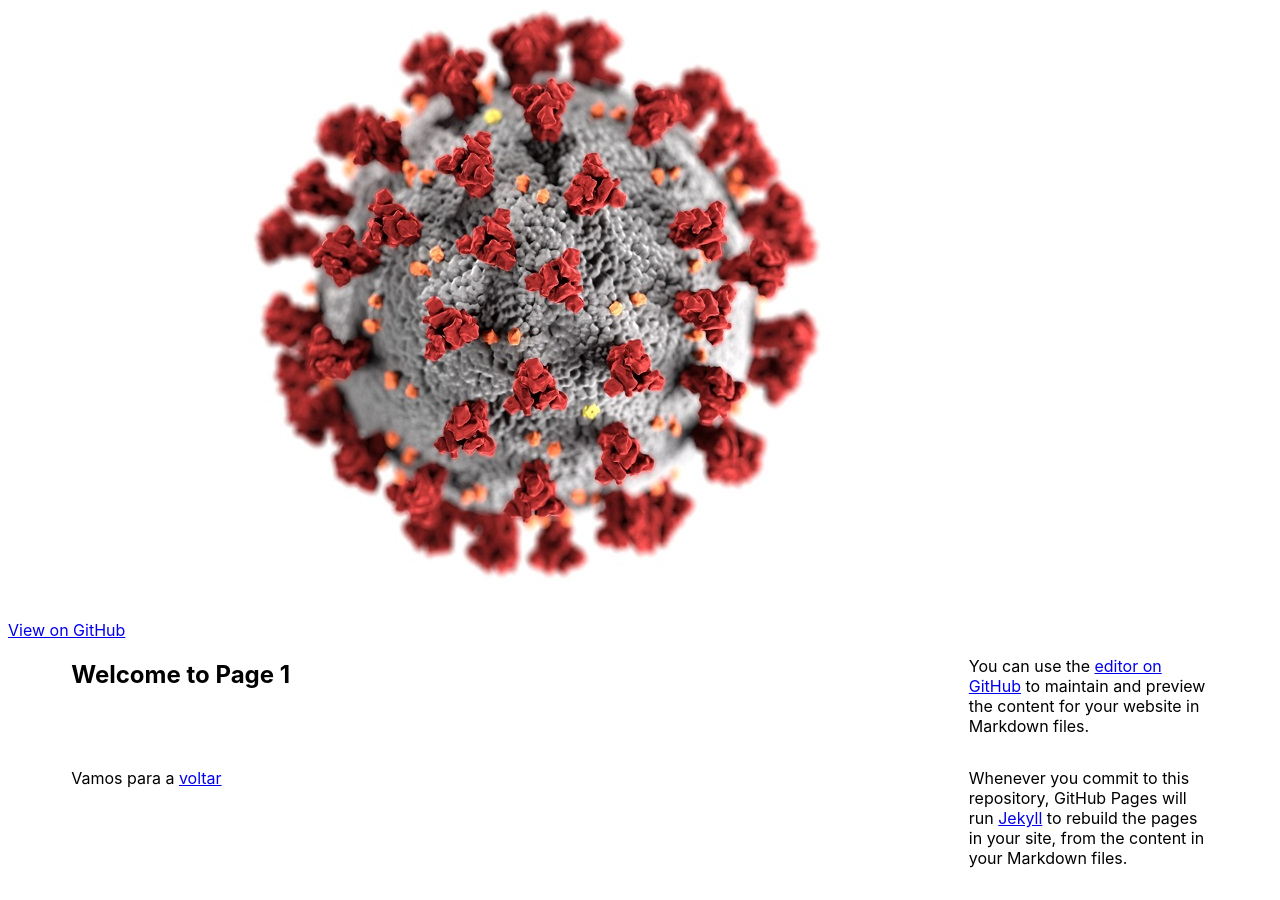
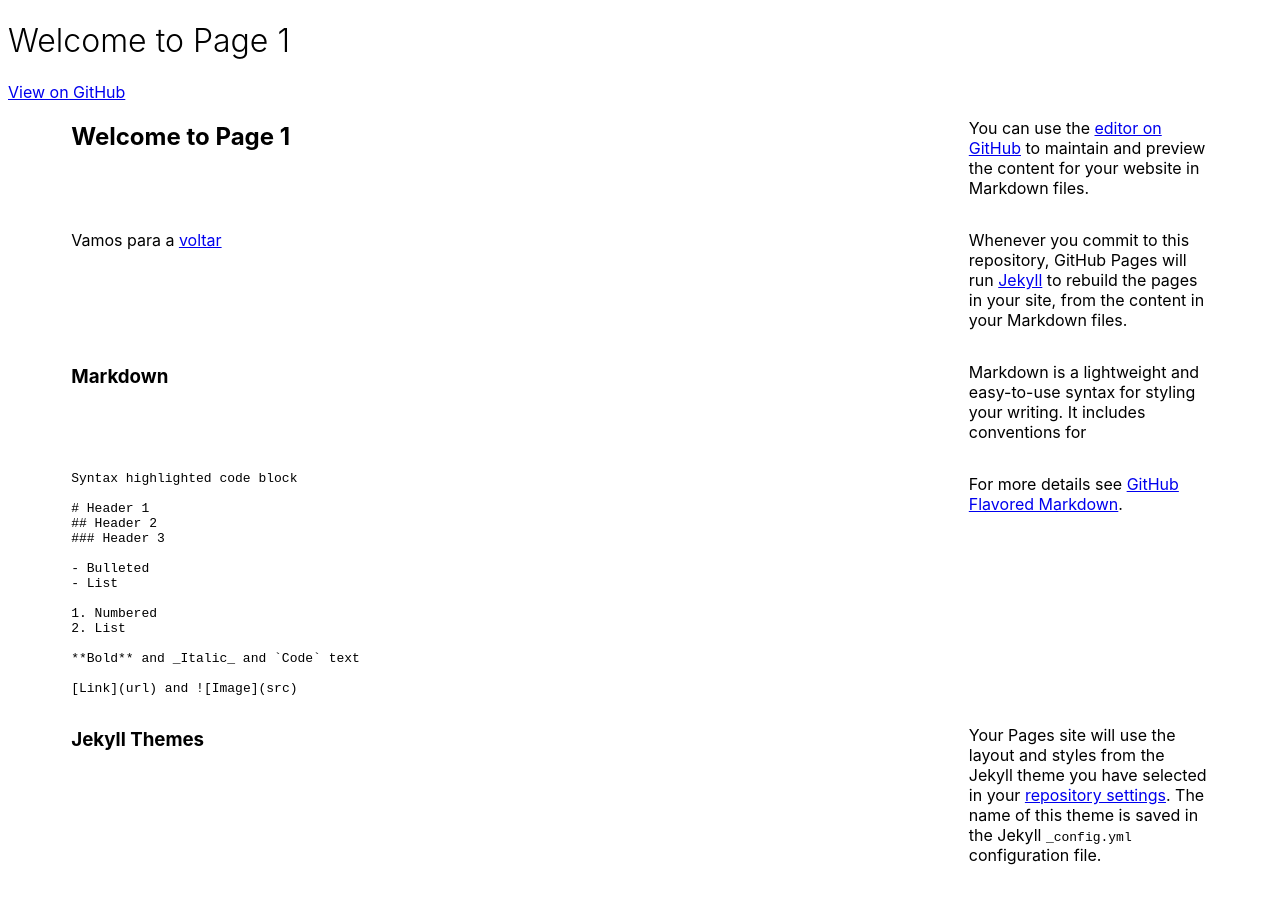
Before and after one commit to guilhermesupe/testemd, a Jekyll site: the page built from page1.md, in a window 1280 px wide and 900 px high. Built offline with Jekyll 4.4.1, drawn with Linux system fonts in a browser that asks for light colours; our own code applies the rules of GitHub Pages for plain Markdown files; a script that is not in the unit is left out; comment, search, counter and statistics services are not loaded; the repository's description, which GitHub fills in, is left out.

Commit message:
Update default.html

```diff
--- a/_layouts/default.html
+++ b/_layouts/default.html
@@ -52,7 +52,7 @@
 
 
     <header class="page-header" role="banner">
-       <img src="images/logo.jpg" alt="{{ page.title | default: site.title | default: site.github.repository_name }}" class="project-name" />
+        <h1 class="project-name">{{ page.title | default: site.title | default: site.github.repository_name }}</h1>
       <h2 class="project-tagline">{{ page.description | default: site.description | default: site.github.project_tagline }}</h2>
       {% if site.github.is_project_page %}
         <a href="{{ site.github.repository_url }}" class="btn">View on GitHub</a>
```
